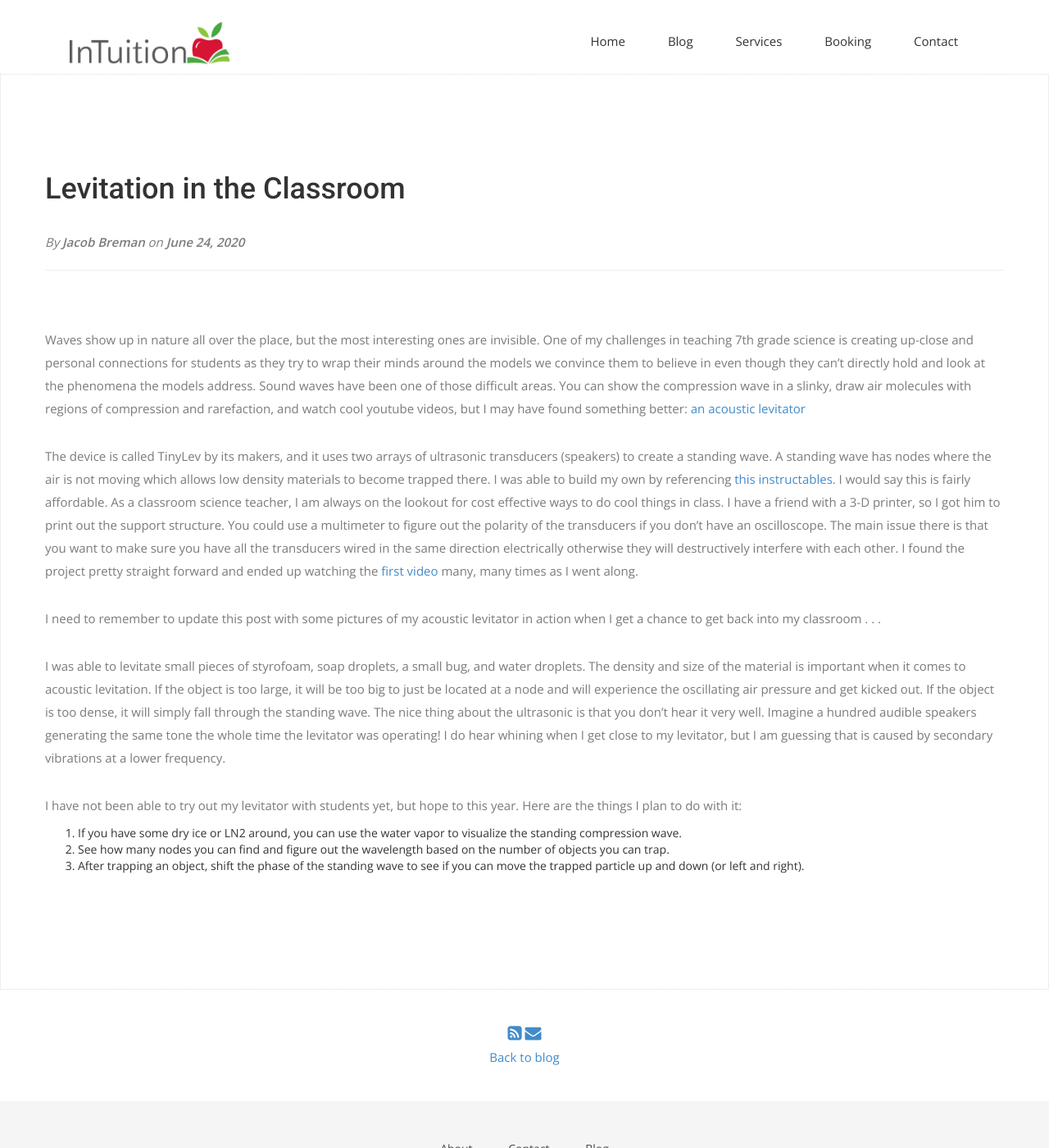
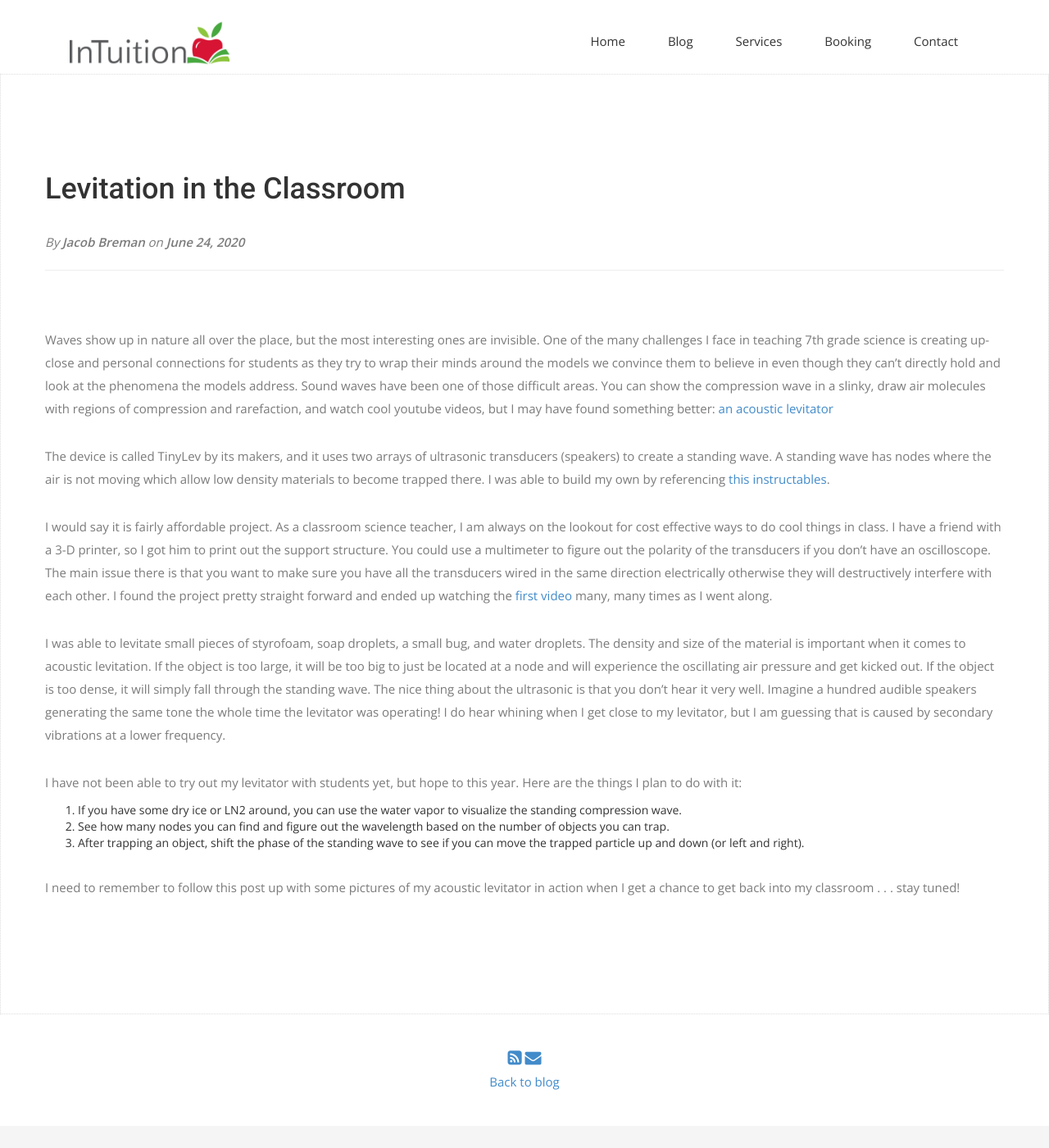
Before and after one commit to jahkobian/jahkobian.github.io, a Jekyll site: the page built from _posts/2020-06-24-levitation-in-the-classroom.md, in a window 1280 px wide and 1400 px high. Shown: the whole window at 82% size. Built offline with Jekyll 4.4.1, drawn with Linux system fonts in a browser that asks for light colours; nearby versions of some CDN libraries; some web fonts are replaced.

Commit message:
Update 2020-06-24-levitation-in-the-classroom.md

```diff
--- a/_posts/2020-06-24-levitation-in-the-classroom.md
+++ b/_posts/2020-06-24-levitation-in-the-classroom.md
@@ -4,13 +4,13 @@ title: Levitation in the Classroom
 subtitle: Some code and a 3d printer go a long way
 date: 2020-06-24 15:50:00
 author: Jacob Breman
-meta: "tinylev"
+meta: ""
 ---
-Waves show up in nature all over the place, but the most interesting ones are invisible.  One of my challenges in teaching 7th grade science is creating up-close and personal connections for students as they try to wrap their minds around the models we convince them to believe in even though they can't directly hold and look at the phenomena the models address. Sound waves have been one of those difficult areas.  You can show the compression wave in a slinky, draw air molecules with regions of compression and rarefaction, and watch cool youtube videos, but I may have found something better: [an acoustic levitator](https://aip.scitation.org/doi/full/10.1063/1.4989995 "the original scientific publication")
+Waves show up in nature all over the place, but the most interesting ones are invisible.  One of the many challenges I face in teaching 7th grade science is creating up-close and personal connections for students as they try to wrap their minds around the models we convince them to believe in even though they can't directly hold and look at the phenomena the models address. Sound waves have been one of those difficult areas.  You can show the compression wave in a slinky, draw air molecules with regions of compression and rarefaction, and watch cool youtube videos, but I may have found something better: [an acoustic levitator](https://aip.scitation.org/doi/full/10.1063/1.4989995 "the original scientific publication")
 
-The device is called TinyLev by its makers, and it uses two arrays of ultrasonic transducers (speakers) to create a standing wave.  A standing wave has nodes where the air is not moving which allows low density materials to become trapped there. I was able to build my own by referencing [this instructables](https://www.instructables.com/id/Acoustic-Levitator/).  I would say this is fairly affordable.  As a classroom science teacher, I am always on the lookout for cost effective ways to do cool things in class. I have a friend with a 3-D printer, so I got him to print out the support structure. You could use a multimeter to figure out the polarity of the transducers if you don't have an oscilloscope.  The main issue there is that you want to make sure you have all the transducers wired in the same direction electrically otherwise they will destructively interfere with each other. I found the project pretty straight forward and ended up watching the [first video](https://www.youtube.com/watch?v=yVDWrWpaBho) many, many times as I went along.
+The device is called TinyLev by its makers, and it uses two arrays of ultrasonic transducers (speakers) to create a standing wave.  A standing wave has nodes where the air is not moving which allow low density materials to become trapped there. I was able to build my own by referencing [this instructables](https://www.instructables.com/id/Acoustic-Levitator/).
 
-I need to remember to update this post with some pictures of my acoustic levitator in action when I get a chance to get back into my classroom . . .
+I would say it is fairly affordable project.  As a classroom science teacher, I am always on the lookout for cost effective ways to do cool things in class. I have a friend with a 3-D printer, so I got him to print out the support structure. You could use a multimeter to figure out the polarity of the transducers if you don't have an oscilloscope.  The main issue there is that you want to make sure you have all the transducers wired in the same direction electrically otherwise they will destructively interfere with each other. I found the project pretty straight forward and ended up watching the [first video](https://www.youtube.com/watch?v=yVDWrWpaBho) many, many times as I went along.
 
 I was able to levitate small pieces of styrofoam, soap droplets, a small bug, and water droplets.  The density and size of the material is important when it comes to acoustic levitation.  If the object is too large, it will be too big to just be located at a node and will experience the oscillating air pressure and get kicked out.  If the object is too dense, it will simply fall through the standing wave. The nice thing about the ultrasonic is that you don't hear it very well.  Imagine a hundred audible speakers generating the same tone the whole time the levitator was operating!  I do hear whining when I get close to my levitator, but I am guessing that is caused by secondary vibrations at a lower frequency.
 
@@ -19,3 +19,5 @@ I have not been able to try out my levitator with students yet, but hope to this
 1. If you have some dry ice or LN2 around, you can use the water vapor to visualize the standing compression wave.
 2. See how many nodes you can find and figure out the wavelength based on the number of objects you can trap.
 3. After trapping an object, shift the phase of the standing wave to see if you can move the trapped particle up and down (or left and right).
+
+I need to remember to follow this post up with some pictures of my acoustic levitator in action when I get a chance to get back into my classroom . . . stay tuned!
```
